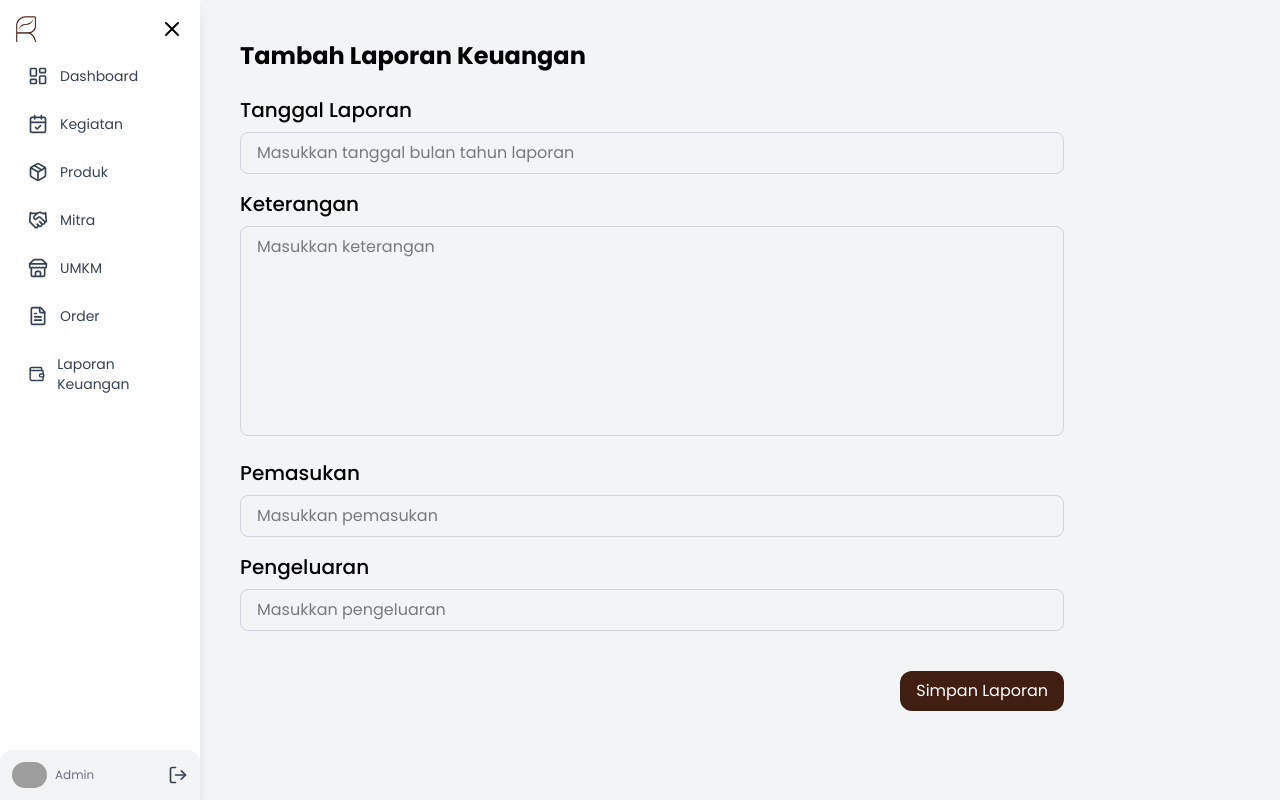
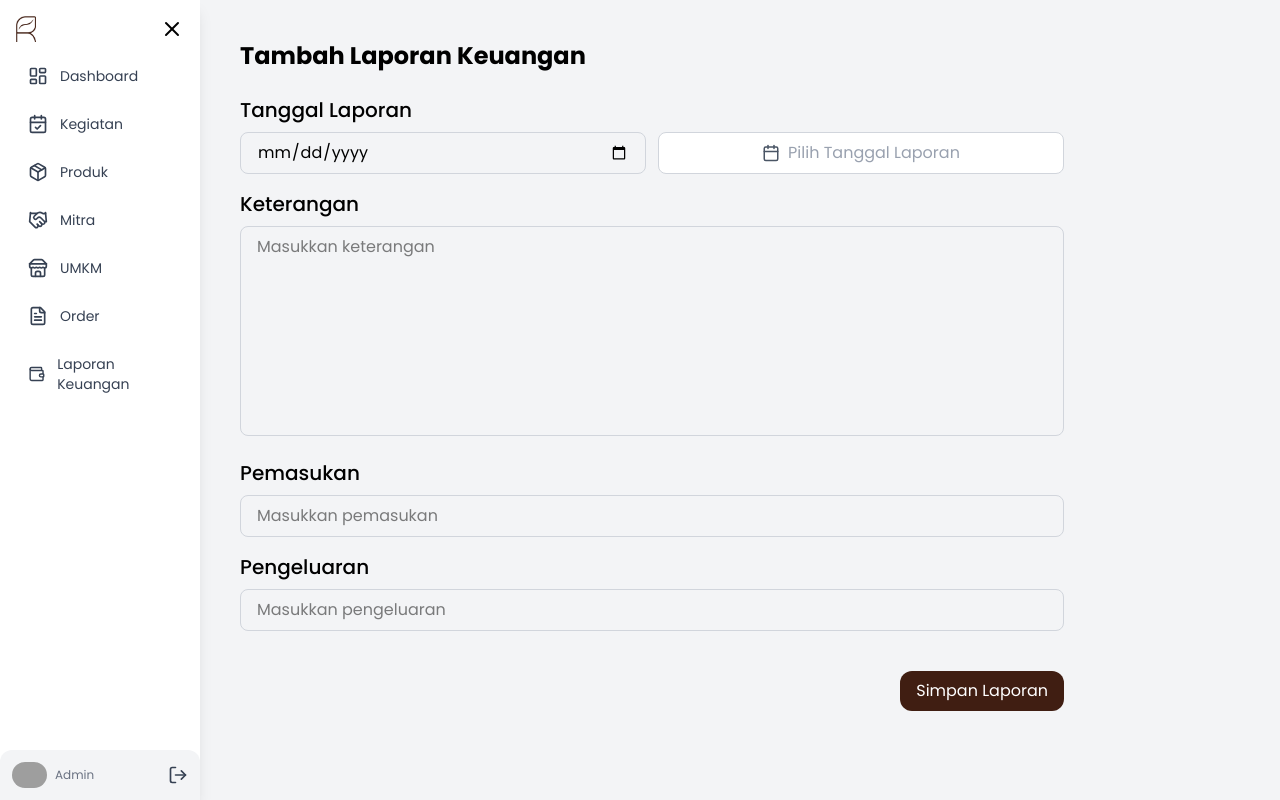
Before and after one commit to contactsekolahkopiraisa-dev/FE-Web-SekolahKopiRaisa, a Next.js app: page /admin/laporan-keuangan/create in a window 1280 px wide. Built offline with nearby package versions, Linux system fonts and the light colour scheme; no server answers; grey boxes are pictures that could not be loaded.

Commit message:
revisi lapkeu

```diff
--- a/app/admin/laporan-keuangan/create/page.tsx
+++ b/app/admin/laporan-keuangan/create/page.tsx
@@ -2,9 +2,10 @@
 
 import ConfirmModal from "@/components/ConfirmModal";
 import Popup from "@/components/Popup";
+import CalendarPicker from "@/components/CalenderPicker";
 import { useRouter } from "next/navigation";
-import { FormEvent, useState } from "react";
-import { LoaderCircle } from "lucide-react";
+import { FormEvent, useState, useEffect, useRef } from "react";
+import { LoaderCircle, Calendar } from "lucide-react";
 
 export default function CreateLaporanKeuanganAdmin() {
   const [showConfirmModal, setShowConfirmModal] = useState(false);
@@ -14,7 +15,9 @@ export default function CreateLaporanKeuanganAdmin() {
   const [isSubmitting, setIsSubmitting] = useState(false);
 
   // Form state
-  const [date, setDate] = useState("");
+  const [selectedDate, setSelectedDate] = useState<Date | null>(null);
+  const [isCalendarOpen, setIsCalendarOpen] = useState(false);
+  const calendarRef = useRef<HTMLDivElement>(null);
   const [description, setDescription] = useState("");
   const [pemasukan, setPemasukan] = useState("");
   const [pengeluaran, setPengeluaran] = useState("");
@@ -22,13 +25,57 @@ export default function CreateLaporanKeuanganAdmin() {
 
   const router = useRouter();
 
+  const getDisplayText = () => {
+    if (!selectedDate) return "Pilih Tanggal Laporan";
+    const bulanNames = ["Januari", "Februari", "Maret", "April", "Mei", "Juni", "Juli", "Agustus", "September", "Oktober", "November", "Desember"];
+    const tanggal = selectedDate.getDate();
+    const bulan = bulanNames[selectedDate.getMonth()];
+    const tahun = selectedDate.getFullYear();
+    return `${tanggal} ${bulan} ${tahun}`;
+  };
+
+  const handleDateInputChange = (e: React.ChangeEvent<HTMLInputElement>) => {
+    const value = e.target.value;
+    if (value) {
+      const date = new Date(value);
+      setSelectedDate(date);
+      setErrors((prev) => ({ ...prev, date: "" }));
+    } else {
+      setSelectedDate(null);
+    }
+  };
+
+  const getDateInputValue = () => {
+    if (!selectedDate) return "";
+    const year = selectedDate.getFullYear();
+    const month = String(selectedDate.getMonth() + 1).padStart(2, "0");
+    const day = String(selectedDate.getDate()).padStart(2, "0");
+    return `${year}-${month}-${day}`;
+  };
+
+  useEffect(() => {
+    const handleClickOutside = (event: MouseEvent) => {
+      if (calendarRef.current && !calendarRef.current.contains(event.target as Node)) {
+        setIsCalendarOpen(false);
+      }
+    };
+
+    if (isCalendarOpen) {
+      document.addEventListener('mousedown', handleClickOutside);
+    }
+
+    return () => {
+      document.removeEventListener('mousedown', handleClickOutside);
+    };
+  }, [isCalendarOpen]);
+
   const handleFormSubmit = (e: FormEvent) => {
     e.preventDefault();
     setErrors({});
 
     // Validasi sederhana
     const newErrors: Record<string, string> = {};
-    if (!date.trim()) newErrors.date = "Tanggal laporan harus diisi";
+    if (!selectedDate) newErrors.date = "Tanggal laporan harus diisi";
     if (!description.trim()) newErrors.description = "Keterangan harus diisi";
     if (!pemasukan.trim()) newErrors.pemasukan = "Pemasukan harus diisi";
     if (!pengeluaran.trim()) newErrors.pengeluaran = "Pengeluaran harus diisi";
@@ -51,7 +98,7 @@ export default function CreateLaporanKeuanganAdmin() {
 
       // Data dummy untuk submit
       const formData = {
-        date,
+        date: selectedDate,
         description,
         pemasukan: parseFloat(pemasukan.replace(/[^0-9]/g, "")),
         pengeluaran: parseFloat(pengeluaran.replace(/[^0-9]/g, "")),
@@ -116,17 +163,45 @@ export default function CreateLaporanKeuanganAdmin() {
           <label className="block text-xl font-medium mb-2" htmlFor="date">
             Tanggal Laporan
           </label>
-          <input
-            type="text"
-            id="date"
-            value={date}
-            onChange={(e) => {
-              setDate(e.target.value);
-              setErrors((prev) => ({ ...prev, date: "" }));
-            }}
-            className="w-full border border-gray-300 rounded-lg px-4 py-2 focus:outline-none focus:ring-2 focus:ring-primary"
-            placeholder="Masukkan tanggal bulan tahun laporan"
-          />
+          <div className="flex gap-3">
+            <div className="flex-1">
+              <input
+                type="date"
+                id="date"
+                value={getDateInputValue()}
+                onChange={handleDateInputChange}
+                className={`w-full border rounded-lg px-4 py-2 focus:outline-none focus:ring-2 focus:ring-primary ${
+                  errors.date ? 'border-red-500' : 'border-gray-300'
+                }`}
+              />
+            </div>
+            <div className="flex-1" ref={calendarRef}>
+              <button
+                type="button"
+                onClick={() => setIsCalendarOpen(!isCalendarOpen)}
+                className={`w-full border rounded-lg px-4 py-2 flex items-center justify-center gap-2 hover:border-gray-400 transition-colors bg-white text-left ${
+                  errors.date ? 'border-red-500' : 'border-gray-300'
+                }`}
+              >
+                <Calendar size={18} className="text-gray-600" />
+                <span className={selectedDate ? "text-gray-700" : "text-gray-400"}>
+                  {getDisplayText()}
+                </span>
+              </button>
+
+              {isCalendarOpen && (
+                <CalendarPicker
+                  selectedDate={selectedDate}
+                  onSelectDate={(date) => {
+                    setSelectedDate(date);
+                    setErrors((prev) => ({ ...prev, date: "" }));
+                    setIsCalendarOpen(false);
+                  }}
+                  onClose={() => setIsCalendarOpen(false)}
+                />
+              )}
+            </div>
+          </div>
           {errors.date && (
             <p className="text-sm text-red-600 mt-1">{errors.date}</p>
           )}
```
